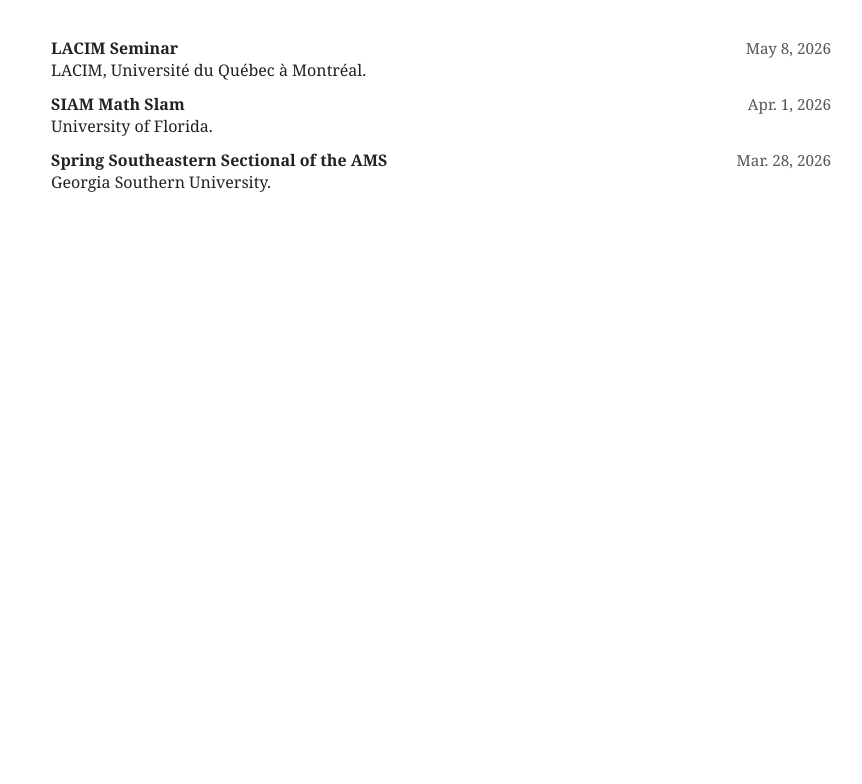
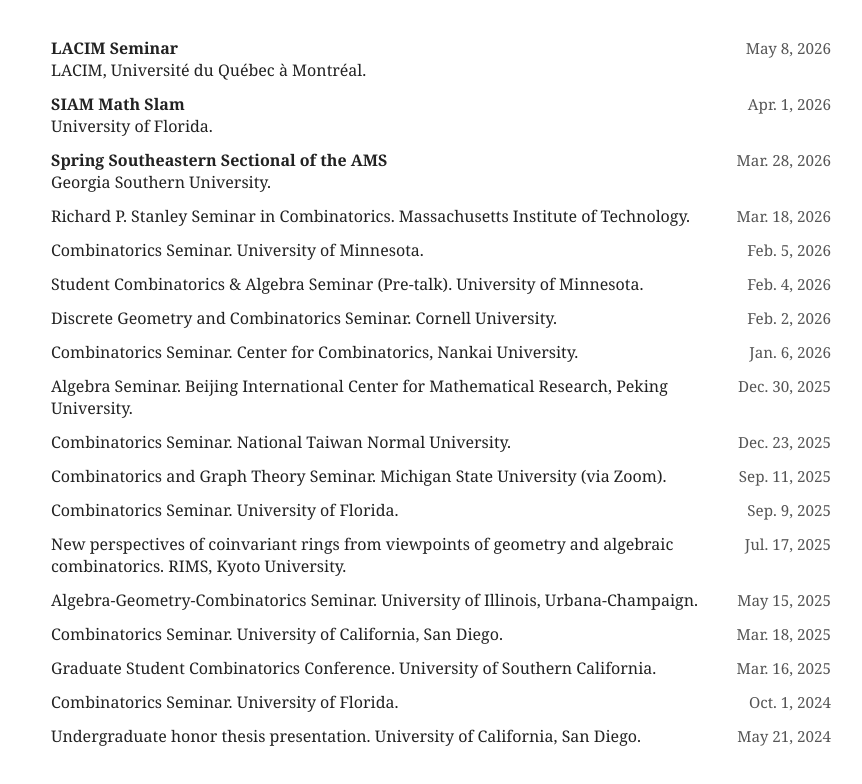
Before and after one commit to jackchoumath/jackchoumath.github.io, a plain HTML site: page slides.html in a window 1280 px wide. Shown: the part 200-984 px from the top of the page, without its empty margins (209-1071 px from the left). Before the commit the page ends 800 px from the top, so only its background shows below. Drawn offline with Linux system fonts and the light colour scheme.

Commit message:
Update slides.html

```diff
--- a/slides.html
+++ b/slides.html
@@ -48,6 +48,127 @@
           </div>
         </li>
 
+        <li class="talk-item">
+          <div class="talk-info">
+            Richard P. Stanley Seminar in Combinatorics. Massachusetts Institute of Technology.
+          </div>
+          <div class="talk-date">
+            Mar. 18, 2026
+          </div>
+        </li>
+        <li class="talk-item">
+          <div class="talk-info">
+            Combinatorics Seminar. University of Minnesota.
+          </div>
+          <div class="talk-date">
+            Feb. 5, 2026
+          </div>
+        </li>
+        <li class="talk-item">
+          <div class="talk-info">
+            Student Combinatorics & Algebra Seminar (Pre-talk). University of Minnesota.
+          </div>
+          <div class="talk-date">
+           Feb. 4, 2026
+          </div>
+        </li>
+        <li class="talk-item">
+          <div class="talk-info">
+            Discrete Geometry and Combinatorics Seminar. Cornell University.
+          </div>
+          <div class="talk-date">
+            Feb. 2, 2026
+          </div>
+        </li>
+        <li class="talk-item">
+          <div class="talk-info">
+            Combinatorics Seminar. Center for Combinatorics, Nankai University.
+          </div>
+          <div class="talk-date">
+            Jan. 6, 2026
+          </div>
+        </li>
+        <li class="talk-item">
+          <div class="talk-info">
+            Algebra Seminar. Beijing International Center for Mathematical Research, Peking University.
+          </div>
+          <div class="talk-date">
+            Dec. 30, 2025
+          </div>
+        </li>
+        <li class="talk-item">
+          <div class="talk-info">
+            Combinatorics Seminar. National Taiwan Normal University.
+          </div>
+          <div class="talk-date">
+            Dec. 23, 2025
+          </div>
+        </li>
+        <li class="talk-item">
+          <div class="talk-info">
+            Combinatorics and Graph Theory Seminar. Michigan State University (via Zoom).
+          </div>
+          <div class="talk-date">
+            Sep. 11, 2025
+          </div>
+        </li>
+        <li class="talk-item">
+          <div class="talk-info">
+            Combinatorics Seminar. University of Florida.
+          </div>
+          <div class="talk-date">
+            Sep. 9, 2025
+          </div>
+        </li>
+        <li class="talk-item">
+          <div class="talk-info">
+            New perspectives of coinvariant rings from viewpoints of geometry and algebraic combinatorics. RIMS, Kyoto University.
+          </div>
+          <div class="talk-date">
+            Jul. 17, 2025
+          </div>
+        </li>
+        <li class="talk-item">
+          <div class="talk-info">
+             Algebra-Geometry-Combinatorics Seminar. University of Illinois, Urbana-Champaign.
+          </div>
+          <div class="talk-date">
+            May 15, 2025
+          </div>
+        </li>
+        <li class="talk-item">
+          <div class="talk-info">
+             Combinatorics Seminar. University of California, San Diego.
+          </div>
+          <div class="talk-date">
+            Mar. 18, 2025
+          </div>
+        </li>
+        <li class="talk-item">
+          <div class="talk-info">
+             Graduate Student Combinatorics Conference. University of Southern California.
+          </div>
+          <div class="talk-date">
+            Mar. 16, 2025
+          </div>
+        </li>
+        <li class="talk-item">
+          <div class="talk-info">
+             Combinatorics Seminar. University of Florida.
+          </div>
+          <div class="talk-date">
+            Oct. 1, 2024
+          </div>
+        </li>
+        <li class="talk-item">
+          <div class="talk-info">
+             Undergraduate honor thesis presentation. University of California, San Diego.
+          </div>
+          <div class="talk-date">
+            May 21, 2024
+          </div>
+        </li>
+
       </ul>
     </section>
 
```
